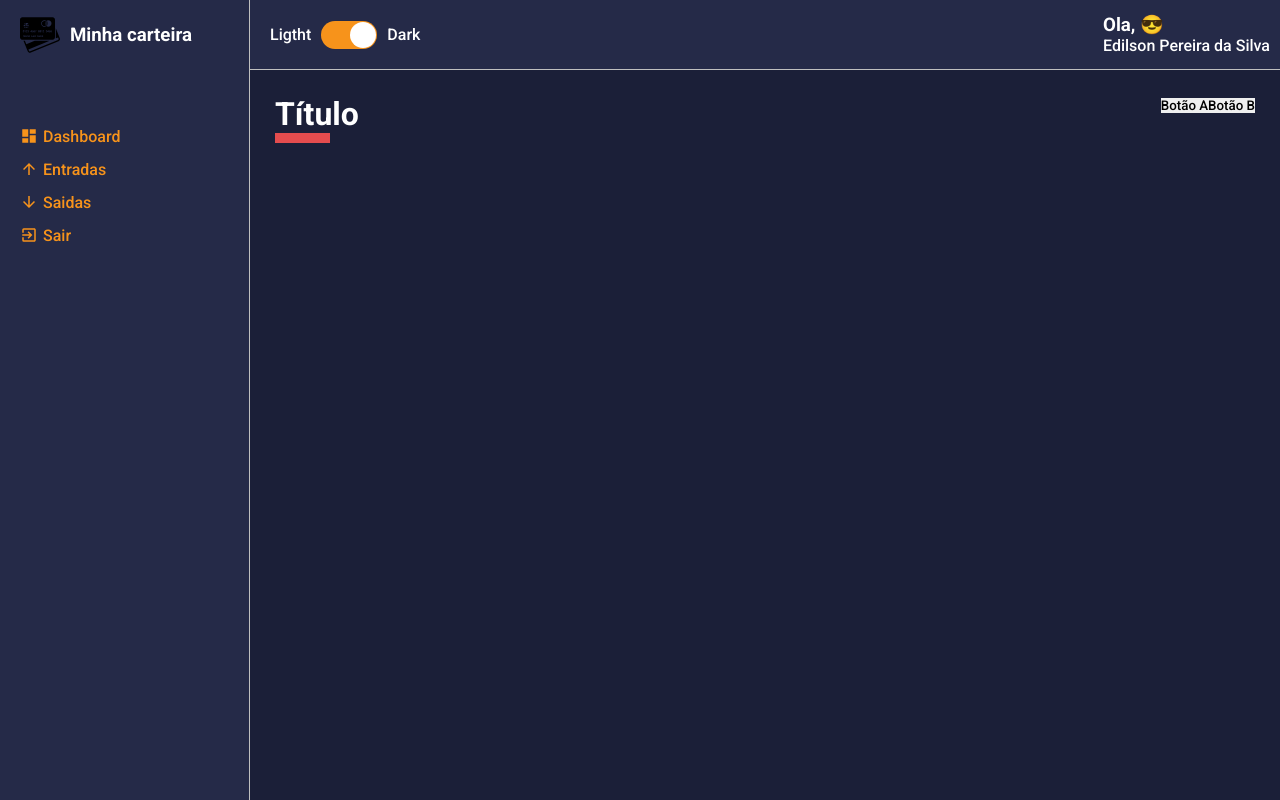
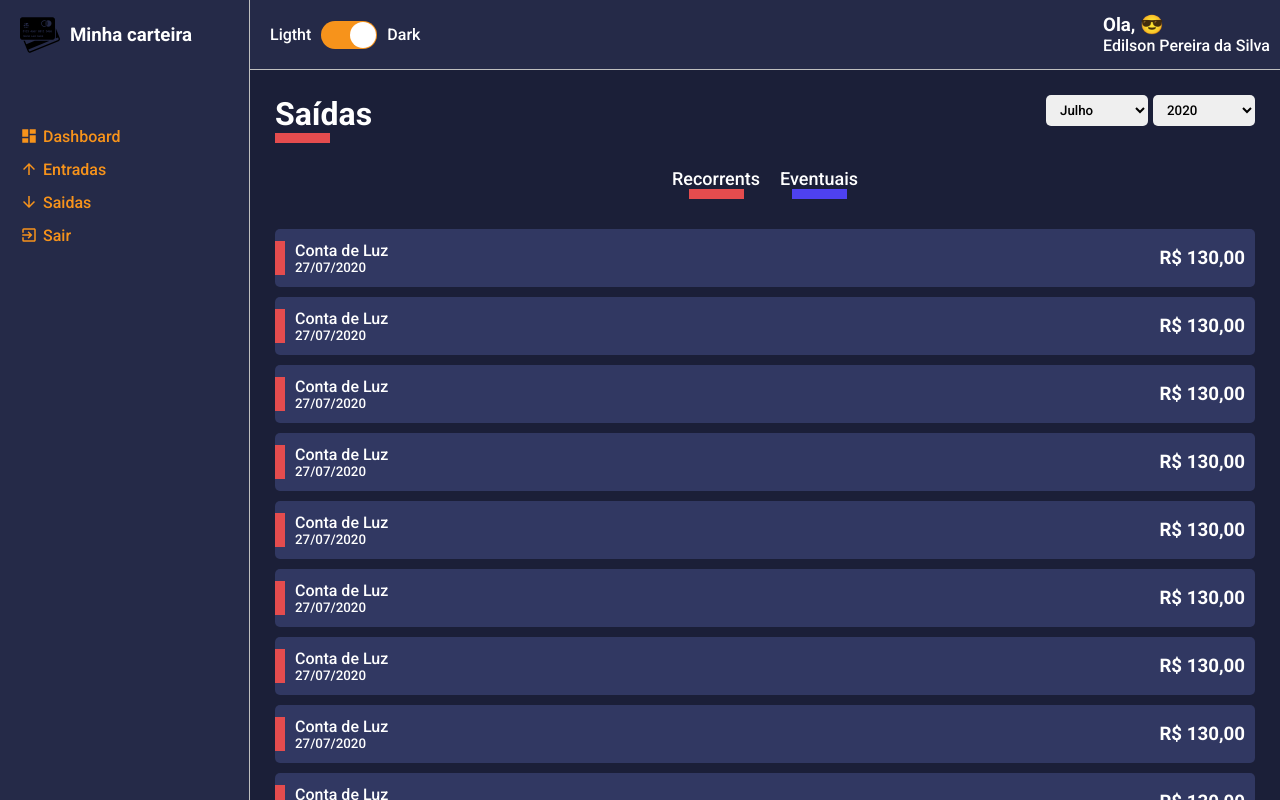
Before and after one commit to EdilsonHub/minha_carteira, a React (Create React App) app: page /list/1 in a window 1280 px wide. Built offline with nearby package versions, Linux system fonts and the light colour scheme.

Commit message:
save point

```diff
--- a/src/App.tsx
+++ b/src/App.tsx
@@ -6,13 +6,14 @@
 import dark from './styles/theme/dark';
 import ligtht from './styles/theme/ligtht';
 import Dashboard from './pages/Dashboard';
+import List from './pages/List';
 
 function App() {
   return (
       <ThemeProvider theme={dark}>
         <GlobalStyles />
         <Layout>
-          <Dashboard />
+          <List />
         </Layout>
       </ThemeProvider>
   );
--- a/src/components/Contant/styles.ts
+++ b/src/components/Contant/styles.ts
@@ -5,4 +5,20 @@
     color: ${props => props.theme.colors.white};
     background-color: ${props => props.theme.colors.primary};
     padding: 25px;
+
+    height: calc(100vh - 70px);
+    overflow-y: scroll;
+
+    ::-webkit-scrollbar {
+        width: 10px;
+    }
+
+    ::-webkit-scrollbar-thumb {
+        background-color: ${props => props.theme.colors.secondanry};
+        border-radius: 10px;
+    }
+
+    ::-webkit-scrollbar-track {
+        background-color: ${props => props.theme.colors.tertiary};
+    }
 `;
--- a/src/components/ContentHeader/index.tsx
+++ b/src/components/ContentHeader/index.tsx
@@ -1,19 +1,27 @@
 import React from 'react';
+import  SelectInput from '../../components/SelectInput';
 import {
     Container,
     Title,
     Controllers
  } from './styles';
 
-const ContentHeader: React.FC = () => {
+ interface IContentHeader {
+     title: string;
+     lineColor: string;
+     children: React.ReactNode;
+ };
+
+const ContentHeader: React.FC<IContentHeader> = ({
+    title, lineColor, children
+}) => {
     return (
         <Container>
-            <Title>
-                <h1>Título</h1>
+            <Title lineColor={lineColor}>
+                <h1>{title}</h1>
             </Title>
             <Controllers>
-                <button type="button">Botão A</button>
-                <button type="button">Botão B</button>
+                {children}
             </Controllers>
         </Container>
     );
--- a/src/components/ContentHeader/styles.ts
+++ b/src/components/ContentHeader/styles.ts
@@ -1,4 +1,8 @@
 import styled from 'styled-components';
+
+interface ITitleProps{
+    lineColor: string;
+};
 
 export const Container = styled.div`
     width: 100%;
@@ -6,16 +10,17 @@
     justify-content: space-between;
     margin-bottom: 25px;
 `;
-export const Title = styled.div`
+export const Title = styled.div<ITitleProps>`
     > h1 {
         color: ${props => props.theme.colors.white};
         &::after {
             content: '';
             display: block;
             width: 55px;
-            border-bottom: 10px solid ${props => props.theme.colors.warning}
+            border-bottom: 10px solid ${props => props.lineColor}
         }
     }
 `;
 export const Controllers = styled.div`
+    display: flex;
 `;
--- /dev/null
+++ b/src/components/HistoryFinanceCard/index.tsx
@@ -0,0 +1,33 @@
+import React from 'react';
+
+import {
+    Container,
+    Tag
+} from './styles';
+
+interface IHistoryFinanceCard {
+    cardColor: string;
+    tagColor: string;
+    title: string;
+    subtitle: string;
+    amount: string;
+};
+
+const HistoryFinanceCard: React.FC<IHistoryFinanceCard> = ({
+    cardColor,
+    tagColor,
+    title,
+    subtitle,
+    amount
+}) => (
+    <Container color={cardColor}>
+        <Tag color={tagColor} />
+        <div>
+            <span>{title}</span>
+            <small>{subtitle}</small>
+        </div>
+        <h3>{amount}</h3>
+    </Container>
+);
+
+export default HistoryFinanceCard;
--- /dev/null
+++ b/src/components/HistoryFinanceCard/styles.ts
@@ -0,0 +1,47 @@
+import styled from 'styled-components';
+
+interface IContainerProps{
+    color: string;
+}
+
+interface ITagProps{
+    color: string;
+}
+
+export const Container = styled.li<IContainerProps>`
+    background-color: ${props => props.theme.colors.tertiary};
+    list-style: none;
+
+    border-radius: 5px;
+
+    margin: 10px 0;
+    padding: 12px 10px;
+
+    display: flex;
+    justify-content: space-between;
+    align-items: center;
+
+    transition: all .3s;
+    position: relative;
+
+    &:hover {
+        opacity: .7;
+        transform: translateX(10px);
+    }
+
+    > div {
+        display: flex;
+        flex-direction: column;
+        justify-content: space-between;
+        padding-left: 10px;
+    }
+`;
+
+
+export const Tag = styled.div<ITagProps>`
+    width: 10px;
+    height: 60%;
+    background-color: ${props => props.color};
+    position: absolute;
+    left: 0;
+`;
--- /dev/null
+++ b/src/components/SelectInput/index.tsx
@@ -0,0 +1,24 @@
+import React from 'react';
+
+import {
+    Container,
+} from './styles';
+
+interface ISelectInputProps {
+    options: {
+        value: string | number;
+        label: string | number;
+    }[];
+};
+
+const SelectInput: React.FC<ISelectInputProps> = ({ options }) => (
+    <Container>
+        <select>
+        {
+            options.map(option => (<option value={option.value}>{option.label}</option>))
+        }
+        </select>
+    </Container>
+);
+
+export default SelectInput;
--- /dev/null
+++ b/src/components/SelectInput/styles.ts
@@ -0,0 +1,10 @@
+import styled from 'styled-components';
+
+export const Container = styled.div`
+     > select {
+        padding: 7px 10px;
+        border-radius: 5px;
+        margin-left: 5px;
+    }
+
+`;
--- a/src/pages/Dashboard/index.tsx
+++ b/src/pages/Dashboard/index.tsx
@@ -1,13 +1,23 @@
 import React from 'react';
 import ContentHeader from '../../components/ContentHeader';
+import SelectInput from '../../components/SelectInput';
+
 import {
     Container
 } from './styles';
 
+
 const Dashbord: React.FC = () => {
+    const options = [
+        {value: 'edilson', label : 'edilson'},
+        {value: 'ana', label : 'ana'},
+        {value: 'guilhreme', label : 'guilhreme'}
+    ];
     return (
         <Container>
-            <ContentHeader />
+            <ContentHeader title="Dashboard" lineColor="#fff">
+                <SelectInput options={options}/>
+            </ContentHeader>
         </Container>
     );
 };
--- a/src/pages/List/index.tsx
+++ b/src/pages/List/index.tsx
@@ -1,8 +1,139 @@
 import React from 'react';
 
+import ContentHeader from '../../components/ContentHeader';
+import HistoryFinanceCard from '../../components/HistoryFinanceCard';
+import SelectInput from '../../components/SelectInput';
+
+import { Container, Content, Filters } from './styles';
 const List: React.FC = () => {
+    const months = [
+        {value: '7', label: 'Julho'},
+        {value: 'Guilherme', label: 'Guilherme'},
+        {value: 'Ana', label: 'Ana'}
+    ];
+
+    const years = [
+     {value: '2020', label: '2020'},
+     {value: 'Guilherme', label: 'Guilherme'},
+     {value: 'Ana', label: 'Ana'}
+ ];
+
     return (
-        <h1>List</h1>
+       <Container>
+           <ContentHeader title="Saídas" lineColor="#E44C4E">
+               <SelectInput options={months} />
+               <SelectInput options={years} />
+           </ContentHeader>
+
+          <Filters>
+               <button type="button" className="tag-filter tag-filter-recurrent">Recorrents</button>
+               <button type="button" className="tag-filter tag-filter-eventual">Eventuais</button>
+          </Filters>
+
+           <Content>
+               <HistoryFinanceCard
+                    cardColor="#313862"
+                    tagColor="#E44C4E"
+                    title="Conta de Luz"
+                    amount="R$ 130,00"
+                    subtitle="27/07/2020"
+               />
+
+
+<HistoryFinanceCard
+                    cardColor="#313862"
+                    tagColor="#E44C4E"
+                    title="Conta de Luz"
+                    amount="R$ 130,00"
+                    subtitle="27/07/2020"
+               />
+                              <HistoryFinanceCard
+                    cardColor="#313862"
+                    tagColor="#E44C4E"
+                    title="Conta de Luz"
+                    amount="R$ 130,00"
+                    subtitle="27/07/2020"
+               />
+                              <HistoryFinanceCard
+                    cardColor="#313862"
+                    tagColor="#E44C4E"
+                    title="Conta de Luz"
+                    amount="R$ 130,00"
+                    subtitle="27/07/2020"
+               />
+                              <HistoryFinanceCard
+                    cardColor="#313862"
+                    tagColor="#E44C4E"
+                    title="Conta de Luz"
+                    amount="R$ 130,00"
+                    subtitle="27/07/2020"
+               />
+                              <HistoryFinanceCard
+                    cardColor="#313862"
+                    tagColor="#E44C4E"
+                    title="Conta de Luz"
+                    amount="R$ 130,00"
+                    subtitle="27/07/2020"
+               />
+                              <HistoryFinanceCard
+                    cardColor="#313862"
+                    tagColor="#E44C4E"
+                    title="Conta de Luz"
+                    amount="R$ 130,00"
+                    subtitle="27/07/2020"
+               />
+                              <HistoryFinanceCard
+                    cardColor="#313862"
+                    tagColor="#E44C4E"
+                    title="Conta de Luz"
+                    amount="R$ 130,00"
+                    subtitle="27/07/2020"
+               />
+                              <HistoryFinanceCard
+                    cardColor="#313862"
+                    tagColor="#E44C4E"
+                    title="Conta de Luz"
+                    amount="R$ 130,00"
+                    subtitle="27/07/2020"
+               />
+                              <HistoryFinanceCard
+                    cardColor="#313862"
+                    tagColor="#E44C4E"
+                    title="Conta de Luz"
+                    amount="R$ 130,00"
+                    subtitle="27/07/2020"
+               />
+                              <HistoryFinanceCard
+                    cardColor="#313862"
+                    tagColor="#E44C4E"
+                    title="Conta de Luz"
+                    amount="R$ 130,00"
+                    subtitle="27/07/2020"
+               />
+                              <HistoryFinanceCard
+                    cardColor="#313862"
+                    tagColor="#E44C4E"
+                    title="Conta de Luz"
+                    amount="R$ 130,00"
+                    subtitle="27/07/2020"
+               />
+                              <HistoryFinanceCard
+                    cardColor="#313862"
+                    tagColor="#E44C4E"
+                    title="Conta de Luz"
+                    amount="R$ 130,00"
+                    subtitle="27/07/2020"
+               />
+                              <HistoryFinanceCard
+                    cardColor="#313862"
+                    tagColor="#E44C4E"
+                    title="Conta de Luz"
+                    amount="R$ 130,00"
+                    subtitle="27/07/2020"
+               />
+
+           </Content>
+       </ Container>
     );
 };
 
--- /dev/null
+++ b/src/pages/List/styles.ts
@@ -0,0 +1,41 @@
+import styled from 'styled-components';
+
+export const Container = styled.div`
+
+`;
+
+export const Content = styled.div`
+
+`;
+export const Filters = styled.div`
+    width: 100%;
+    display: flex;
+    justify-content: center;
+    margin-bottom: 30px;
+
+    .tag-filter {
+        font-size: 18px;
+        font-weight: 500;
+        background: none;
+        color: ${props => props.theme.colors.white};
+        margin: 0 10px;
+        transition: opacity .3px;
+        &:hover {
+            opacity: .7;
+        }
+    }
+    .tag-filter-recurrent::after {
+            content: '';
+            display: block;
+            width: 55px;
+            margin: 0 auto;
+            border-bottom: 10px solid ${props => props.theme.colors.warning};
+        }
+    .tag-filter-eventual::after {
+            content: '';
+            display: block;
+            width: 55px;
+            margin: 0 auto;
+            border-bottom: 10px solid ${props => props.theme.colors.success};
+        }
+`;
```
Also changed, not shown: 1 other file (tests, documents, lock files or other folders).
